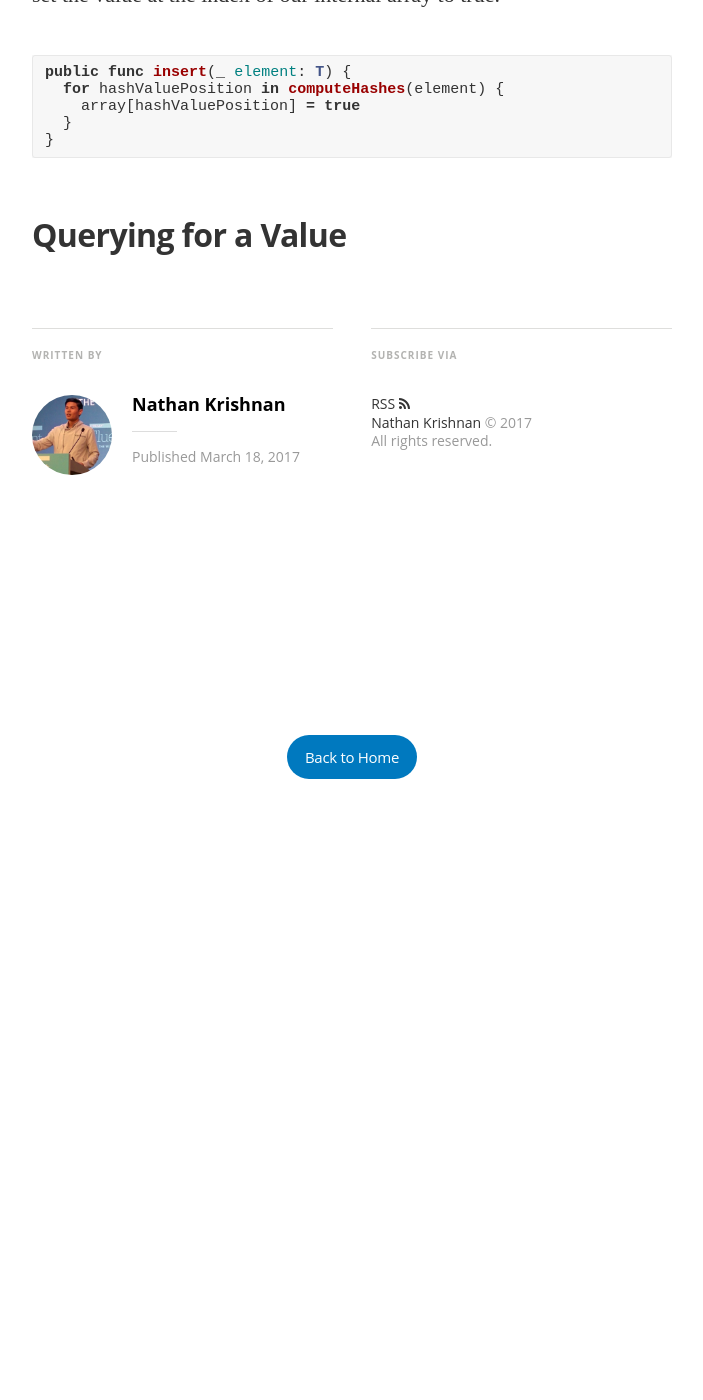
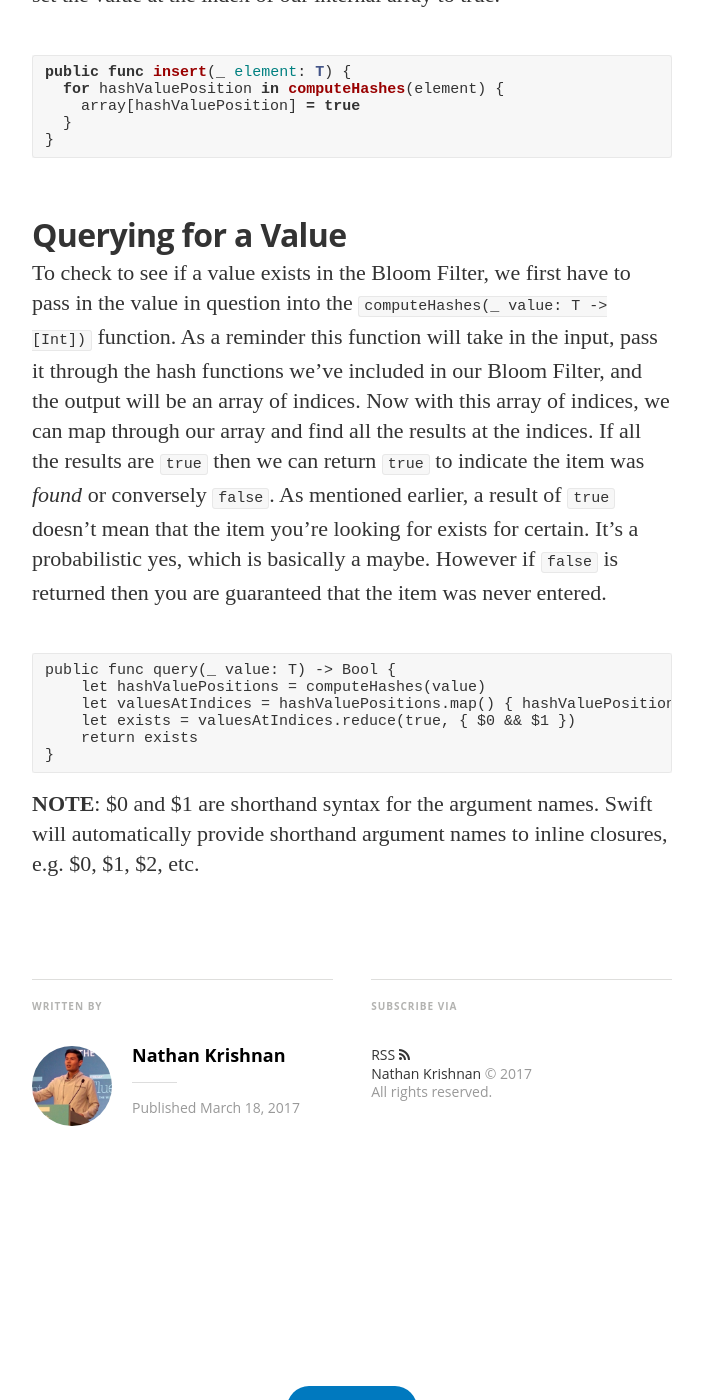
Before and after one commit to nathankrishnan/nathankrishnan.github.io, a Jekyll site: the page built from _posts/2017-03-18-bloomfilter.md, in a window 1280 px wide and 1400 px high, scrolled down 6843 px. Shown: the whole window, without its empty margins (288-991 px from the left). Built offline with Jekyll 4.4.1, drawn with Linux system fonts in a browser that asks for light colours; nearby versions of some CDN libraries; some web fonts are replaced; comment, search, counter and statistics services are not loaded; before the commit the page ends 7712 px from its top, so only the background shows below that.

Commit message:
querying for a value

````diff
--- a/_posts/2017-03-18-bloomfilter.md
+++ b/_posts/2017-03-18-bloomfilter.md
@@ -147,3 +147,14 @@
 ```
 
 ## Querying for a Value
+To check to see if a value exists in the Bloom Filter, we first have to pass in the value in question into the ```computeHashes(_ value: T -> [Int])``` function.  As a reminder this function will take in the input, pass it through the hash functions we've included in our Bloom Filter, and the output will be an array of indices.  Now with this array of indices, we can map through our array and find all the results at the indices.  If all the results are ```true``` then we can return ```true``` to indicate the item was *found* or conversely ```false```.  As mentioned earlier, a result of ```true``` doesn't mean that the item you're looking for exists for certain.  It's a probabilistic yes, which is basically a maybe.  However if ```false``` is returned then you are guaranteed that the item was never entered.
+
+```
+public func query(_ value: T) -> Bool {
+    let hashValuePositions = computeHashes(value)
+    let valuesAtIndices = hashValuePositions.map() { hashValuePosition in array[hashValuePosition] }
+    let exists = valuesAtIndices.reduce(true, { $0 && $1 })
+    return exists
+}
+```
+**NOTE**: $0 and $1 are shorthand syntax for the argument names.  Swift will automatically provide shorthand argument names to inline closures, e.g. $0, $1, $2, etc.
````
